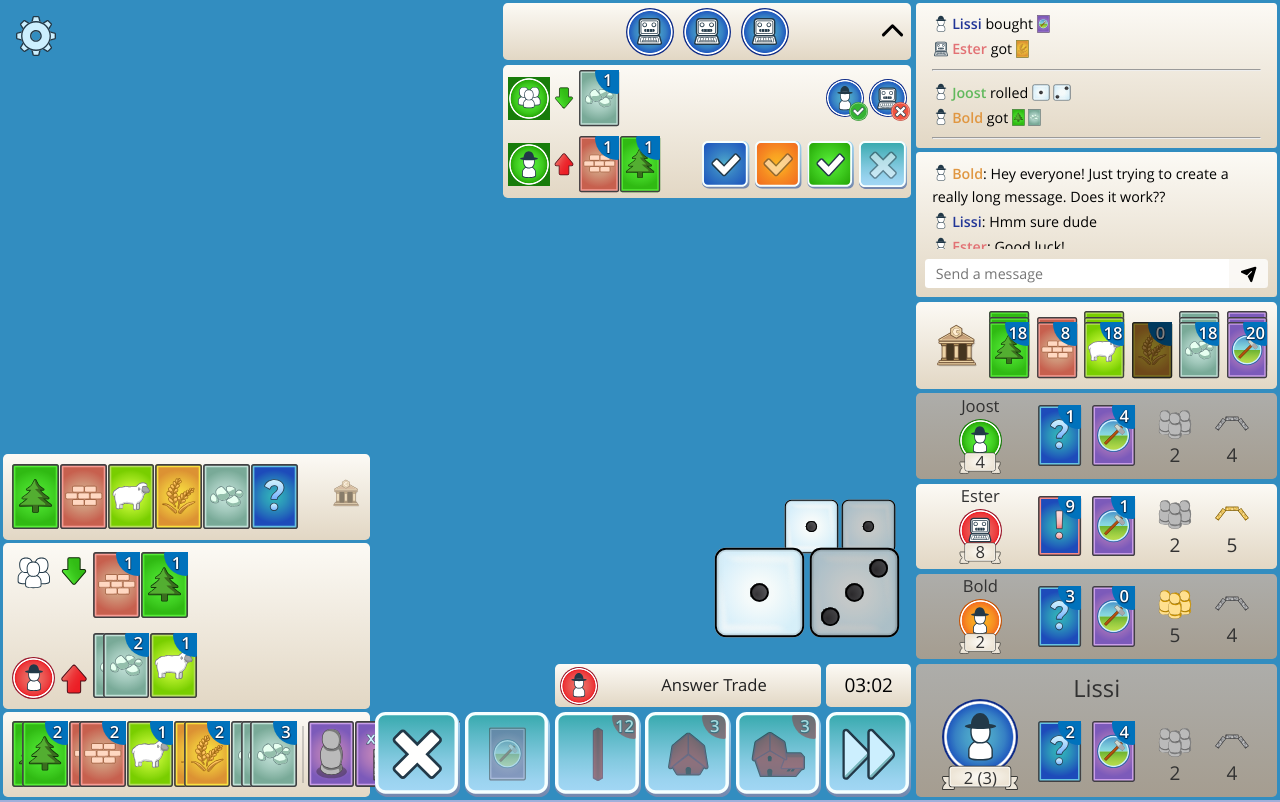
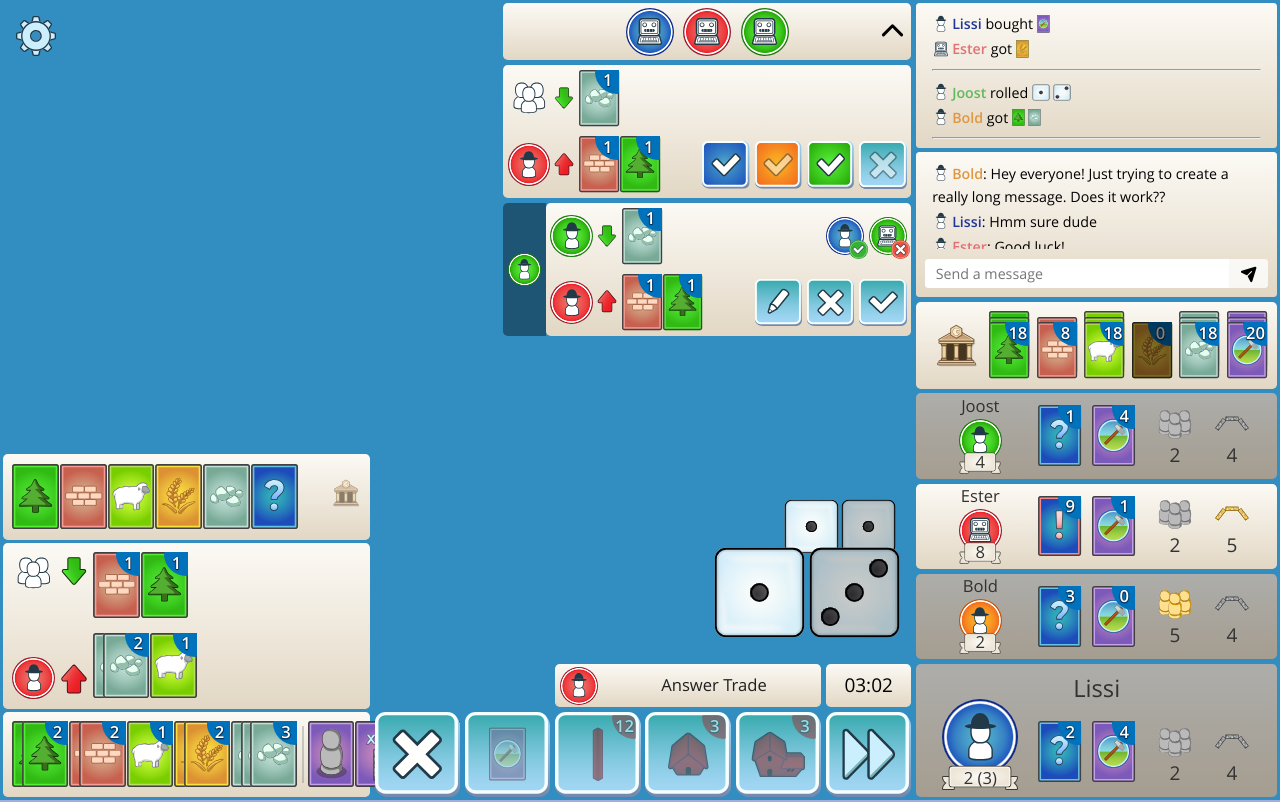
Before and after one commit to Josedn/woodsheep-ui, a Preact app: page / in a window 1280 px wide. Built offline with nearby package versions, Linux system fonts and the light colour scheme.

Commit message:
Add more controls to trade window

```diff
--- a/src/app.scss
+++ b/src/app.scss
@@ -93,7 +93,7 @@ body {
     -webkit-overflow-scrolling: touch;
 }
 
-.trade-offers__container {
+.trade-offers__header {
     display: grid;
     grid-template-columns: 1fr auto 1fr;
     gap: 0.5em;
@@ -113,10 +113,6 @@ body {
 .trade-offers__player-icon {
     position: relative;
     border-radius: 50%;
-
-    background: radial-gradient(50% 50% at 50% 50%, #52b1cc 0%, #4fabcb 17.4%, #469bc8 39.9%, #3680c4 65.4%, #215bbe 85.5%, #fff 89% 92.5%, #0e2b87 96% 100%);
-
-    background: radial-gradient(50% 50% at 50% 50%, #52b1cc 0%, #4fabcb 17.4%, #469bc8 39.9%, #3680c4 65.4%, #215bbe 85.5%, #fff 89% 92.5%, #0e2b87 96% 100%);
 }
 
 .trade-offers__player-image {
@@ -167,10 +163,17 @@ body {
 }
 
 .trade-offers__opponent-avatar {
-    background: radial-gradient(50% 50% at 50% 50%, #55ec36 0%, #52e833 22%, #4adb2b 44.8%, #3bc71c 68%, #28aa09 85.5%, #fff 89% 92.5%, #187c0a 96% 100%);
     flex-shrink: 0;
     width: 2.25em;
     height: 2.25em;
+
+    position: relative;
+    border-radius: 50%;
+}
+
+.trade-offers__opponent-avatar--counteroffer {
+    width: 1.75em;
+    height: 1.75em;
 }
 
 .trade-offers__opponent-image {
@@ -180,6 +183,10 @@ body {
     vertical-align: baseline;
     object-fit: cover;
     display: block;
+}
+
+.trade-offers__opponent-image--anonymous {
+    padding: 0;
 }
 
 .trade-offers__receiving-arrow {
@@ -278,7 +285,6 @@ body {
 .trade-offers__opponent-status {
     position: relative;
     border-radius: 50%;
-    background: radial-gradient(50% 50% at 50% 50%, #52b1cc 0%, #4fabcb 17.4%, #469bc8 39.9%, #3680c4 65.4%, #215bbe 85.5%, #fff 89% 92.5%, #0e2b87 96% 100%);
     max-width: 2em;
     max-height: 2em;
 }
@@ -334,6 +340,15 @@ body {
     width: 100%;
     height: 100%;
     filter: grayscale(0.5);
+}
+
+.trade-offers__counteroffer-side {
+    display: flex;
+    align-items: center;
+    justify-content: center;
+    border-radius: 0.25em 0 0 0.25em;
+    background-color: rgba(0, 0, 0, 0.4);
+    padding: 0.25em;
 }
 
 .game-inventory {
--- a/src/ui/GameUI.tsx
+++ b/src/ui/GameUI.tsx
@@ -39,6 +39,7 @@ import bgButtonOrange from "../assets/ui/bg_button_orange.2e4497beb68391151250.s
 import bgButtonGreen from "../assets/ui/bg_button_green.71912ebbd4119e3cfafc.svg";
 import iconCheck from "../assets/ui/icon_check.25cd255d370bed6f507b.svg";
 import iconCross from "../assets/ui/icon_x.5efbc794816c7abe462b.svg";
+import iconPencil from "../assets/ui/icon_pencil.9d4a73f29f331378c4b5.svg";
 import iconArrowUpBlack from "../assets/ui/icon_arrow_up_black.82635b6e9f69a1a10e3e.svg";
 import iconPassTurn from "../assets/ui/icon_pass_turn.8d5b7a48c40a85b859cd.svg";
 import iconRoadRed from "../assets/ui/road_red.41c6cbd9278108542715.svg";
@@ -524,67 +525,97 @@ const generateTradeButton = (backgroundSrc: string, iconSrc: string, enabled: bo
     );
 };
 
-const generateOpponentTradeStatus = (tradeStatusSrc: string, avatarSrc: string) => {
+const generateOpponentTradeStatus = (tradeStatusSrc: string, avatarColor: string, avatarSrc: string) => {
     return (
-        <div class="trade-offers__opponent-status container-k26ZLqas green-on07RpjA hasBackground-eQdsNEZD avatar-lEFEtm7Z">
-            <img class="trade-offers__opponent-status-image tradeResponseStatus-Wa78ni7p" src={tradeStatusSrc} />
-            <img class="trade-offers__opponent-avatar-image avatarImage-JNCoQelY undefined" src={avatarSrc} />
+        <div class={`trade-offers__opponent-status player-info__avatar-halo--${avatarColor}`}>
+            <img class="trade-offers__opponent-status-image" src={tradeStatusSrc} />
+            <img class="trade-offers__opponent-avatar-image" src={avatarSrc} />
         </div>
     );
 };
 
-const generateTradeOffers = () => {
+const generateTradeHeader = (colors: string[]) => {
+    const iconNodes: VNode[] = colors.map(color => {
         return (
-        <div class="trade-offers container-Pedkcpmv gameTradeOffersWrapper-AYVkPxeT">
-            <div class="trade-offers__container container-qsyW8ctb">
-                <div class="trade-offers__players-container playersContainer-q_iM1WR8">
-                    <div class="trade-offers__player-icon container-k26ZLqas blue-JPbw6Gaq hasBackground-eQdsNEZD avatar-JJty_TC1">
-                        <img class="trade-offers__player-image avatarImage-JNCoQelY undefined" src={iconBot} />
+            <div key={color} class={`trade-offers__player-icon player-info__avatar-halo--${color}`}>
+                <img class="trade-offers__player-image" src={iconBot} />
             </div>
-                    <div class="trade-offers__player-icon container-k26ZLqas orange-HkNYXUSn hasBackground-eQdsNEZD avatar-JJty_TC1">
-                        <img class="trade-offers__player-image avatarImage-JNCoQelY undefined" src={iconBot} />
+        );
+    });
+
+    return (
+        <div class="trade-offers__header">
+            <div class="trade-offers__players-container">{iconNodes}</div>
+            <img class="trade-offers__hide-icon" src={iconArrowUpBlack} />
         </div>
-                    <div class="trade-offers__player-icon container-k26ZLqas green-on07RpjA hasBackground-eQdsNEZD avatar-JJty_TC1">
-                        <img class="trade-offers__player-image avatarImage-JNCoQelY undefined" src={iconBot} />
+    );
+};
+
+const generateTradeOffer = (sentByMe: boolean, counterOffer: boolean) => {
+    return (
+        <div class="trade-offers__offer">
+            {counterOffer && (
+                <div class="trade-offers__counteroffer-side ">
+                    <div class="trade-offers__opponent-avatar trade-offers__opponent-avatar--counteroffer player-info__avatar-halo--green">
+                        <img class="trade-offers__opponent-image" src={iconPlayer} />
                     </div>
                 </div>
-                <img class="trade-offers__hide-icon showHideTradeIcon-Ei0woPsb" src={iconArrowUpBlack} />
+            )}
+
+            <div class="trade-offers__offer-container">
+                <div class="trade-offers__receiving-half">
+                    <div class="trade-offers__left-container">
+                        {sentByMe && (
+                            <div class="trade-offers__opponent-avatar">
+                                <img class="trade-offers__opponent-image trade-offers__opponent-image--anonymous" src={iconPlayers} />
                             </div>
-            <div class="trade-offers__offer container-OjwMoejM">
-                <div class="trade-offers__offer-container tradeContainer-d2bozHsP">
-                    <div class="trade-offers__receiving-half receivingHalfContainer-Rgb3y3ni">
-                        <div class="trade-offers__left-container leftContainer-sTfgjJSY">
-                            <div class="trade-offers__opponent-avatar container-k26ZLqas hideBackground-tkyRocbV avatar-lEFEtm7Z">
-                                <img class="trade-offers__opponent-image avatarImage-JNCoQelY" src={iconPlayers} />
+                        )}
+
+                        {!sentByMe && (
+                            <div class="trade-offers__opponent-avatar player-info__avatar-halo--green">
+                                <img class="trade-offers__opponent-image" src={iconPlayer} />
                             </div>
+                        )}
 
-                            <img class="trade-offers__receiving-arrow receivingArrow-oZqGiawv" src={iconTradeArrowGreen} />
-                            <div class="trade-offers__card-row container-GHn2zJsx cardStack-xJGoKNmT">{generateCardStackTrade(1, cardOre)}</div>
+                        <img class="trade-offers__receiving-arrow" src={iconTradeArrowGreen} />
+                        <div class="trade-offers__card-row">{generateCardStackTrade(1, cardOre)}</div>
                     </div>
-                        <div class="trade-offers__right-container rightContainer-_HaGYroT">
-                            {generateOpponentTradeStatus(iconStatusAccept, iconPlayer)}
-                            {generateOpponentTradeStatus(iconStatusReject, iconBot)}
+                    <div class="trade-offers__right-container">
+                        {!sentByMe && (
+                            <>
+                                {generateOpponentTradeStatus(iconStatusAccept, "blue", iconPlayer)}
+                                {generateOpponentTradeStatus(iconStatusReject, "green", iconBot)}
+                            </>
+                        )}
                     </div>
                 </div>
-                    <div class="trade-offers__giving-half givingHalfContainer-CF1I3nGJ">
-                        <div class="trade-offers__left-container leftContainer-sTfgjJSY">
-                            <div class="trade-offers__opponent-avatar container-k26ZLqas red-mDDVK4ZW hasBackground-eQdsNEZD avatar-lEFEtm7Z">
-                                <img class="trade-offers__opponent-image avatarImage-JNCoQelY" src={iconPlayer} />
+                <div class="trade-offers__giving-half">
+                    <div class="trade-offers__left-container">
+                        <div class="trade-offers__opponent-avatar player-info__avatar-halo--red">
+                            <img class="trade-offers__opponent-image" src={iconPlayer} />
                         </div>
                         <img class="trade-offers__receiving-arrow givingArrow-_1FaBc_j" src={iconTradeArrowRed} />
-                            <div class="trade-offers__card-row container-GHn2zJsx cardStack-xJGoKNmT">
+                        <div class="trade-offers__card-row">
                             {generateCardStackTrade(1, cardBrick)}
                             {generateCardStackTrade(1, cardLumber)}
                         </div>
                     </div>
 
-                        <div class="trade-offers__right-container rightContainer-_HaGYroT">
+                    {sentByMe && (
+                        <div class="trade-offers__right-container">
                             {generateTradeButton(bgButtonBlue, iconCheck, true)}
                             {generateTradeButton(bgButtonOrange, iconCheck, false)}
                             {generateTradeButton(bgButtonGreen, iconCheck, true)}
                             {generateTradeButton(bgButton, iconCross, false)}
                         </div>
+                    )}
+                    {!sentByMe && (
+                        <div class="trade-offers__right-container">
+                            {generateTradeButton(bgButton, iconPencil, true)}
+                            {generateTradeButton(bgButton, iconCross, true)}
+                            {generateTradeButton(bgButton, iconCheck, true)}
                         </div>
+                    )}
                 </div>
             </div>
         </div>
@@ -605,7 +636,13 @@ export const GameUI = () => {
                             </div>
                         </div>
                     </div>
-                    <div className="game-board__trade-offers">{generateTradeOffers()}</div>
+                    <div className="game-board__trade-offers">
+                        <div class="trade-offers">
+                            {generateTradeHeader(["blue", "red", "green"])}
+                            {generateTradeOffer(true, false)}
+                            {generateTradeOffer(false, true)}
+                        </div>
+                    </div>
                     <div className="game-board__bottom">
                         <div className="game-inventory">
                             <div className="game-inventory__container">
```
Also changed, not shown: src/assets/ui/icon_pencil.9d4a73f29f331378c4b5.svg (added). Lines whose indentation alone changed are shown as unchanged.
